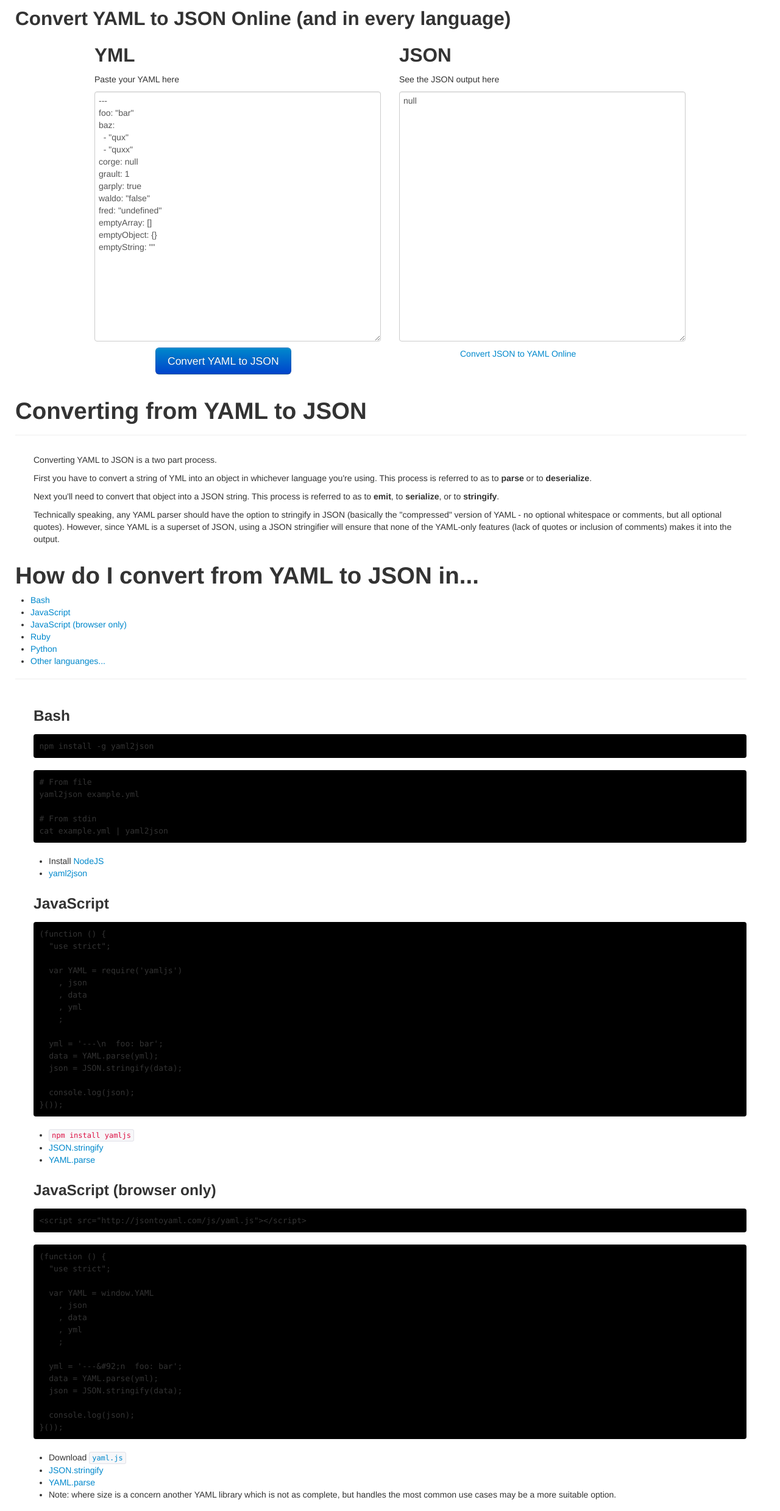
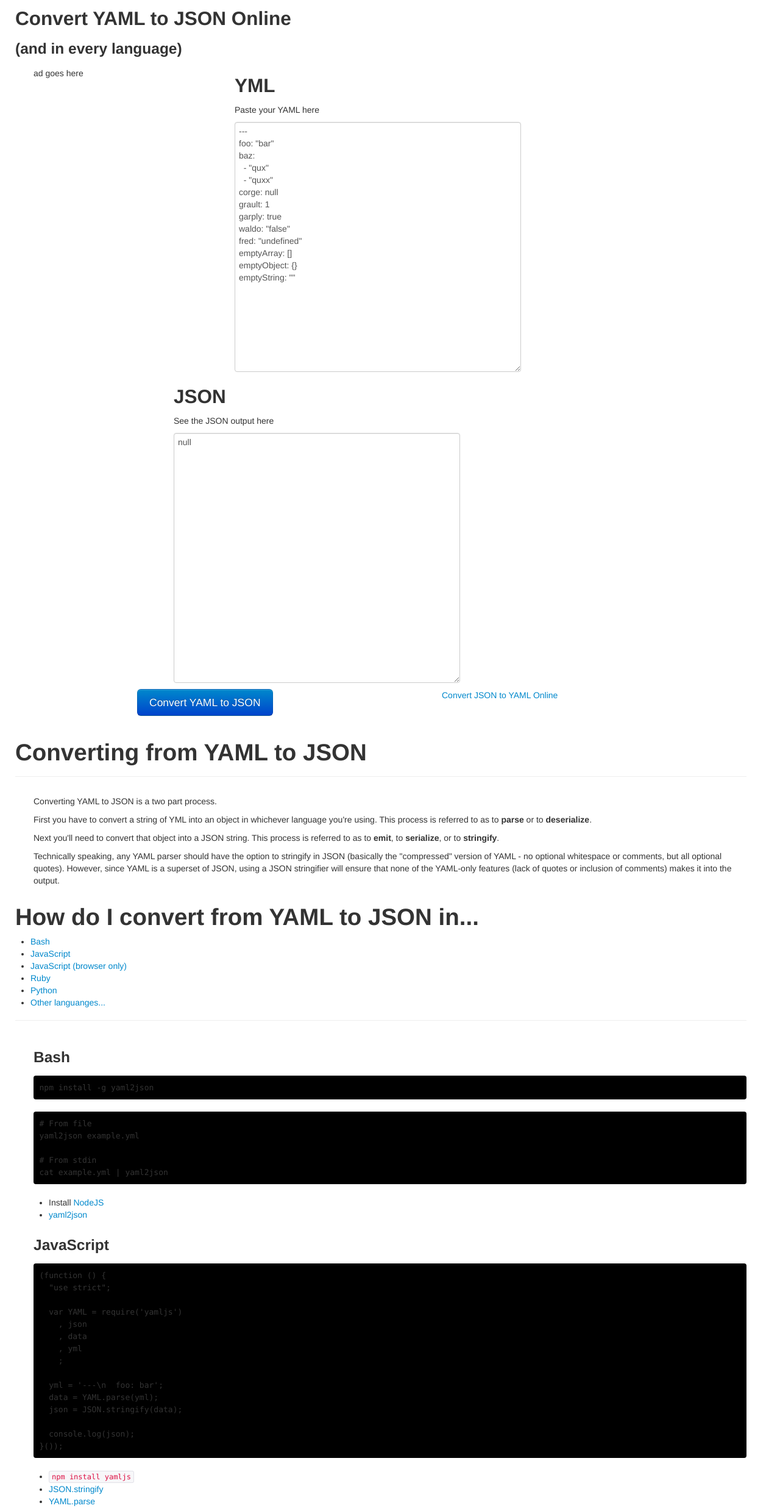
Before and after one commit to coolaj86/yamltojson.com, a plain HTML site: page index.html in a window 1280 px wide. Shown: the top 2478 px of the page at 61% size. Drawn offline with nearby package versions, Linux system fonts and the light colour scheme; a script that the page names is missing.

Commit message:
build.sh: YOLO

```diff
--- a/index.html
+++ b/index.html
@@ -4,7 +4,7 @@ m=s.getElementsByTagName(o)[0];a.async=1;a.src=g;m.parentNode.insertBefore(a,m)
 })(window,document,'script','//www.google-analytics.com/analytics.js','ga');
 
 ga('create', 'UA-42802552-2', 'yamltojson.com');
-ga('send', 'pageview');</script><script src="//ajax.googleapis.com/ajax/libs/jquery/2.0.3/jquery.min.js"></script><script src="./js/bootstrap.min.js"></script><script src="./js/yaml.js"></script><script src="./js/pakmanaged.min.js"></script></head><body><div class="container"><div class="row"><h2>Convert YAML to JSON Online (and in every language)</h2></div><section class="row"><div class="offset1 span5"><h2>YML</h2><p>Paste your YAML here</p><textarea rows="20" class="span5 js-yml">---
+ga('send', 'pageview');</script><script src="//ajax.googleapis.com/ajax/libs/jquery/2.0.3/jquery.min.js"></script><script src="./js/bootstrap.min.js"></script><script src="./js/yaml.js"></script><script src="./js/pakmanaged.min.js"></script></head><body><div class="container"><div class="row"><h2>Convert YAML to JSON Online</h2><h3>(and in every language)</h3></div><section class="row"><div class="span2">ad goes here</div><div class="span8"><div class="offset1 span5"><h2>YML</h2><p>Paste your YAML here</p><textarea rows="20" class="span5 js-yml">---
 foo: "bar"
 baz:
   - "qux"
@@ -16,8 +16,16 @@ waldo: "false"
 fred: "undefined"
 emptyArray: []
 emptyObject: {}
-emptyString: ""</textarea></div><div class="span5"><h2>JSON</h2><p>See the JSON output here</p><textarea rows="20" class="span5 js-json">null
-</textarea></div></section><div class="row"><div class="offset2 span4"><button type="button" class="center btn btn-primary btn-large js-convert">Convert YAML to JSON</button></div><div class="offset1 span4"><a href="http://jsontoyaml.com/">Convert JSON to YAML Online</a></div></div><section><div class="row"><br><div class="page-header"><h1>Converting from YAML to JSON</h1></div></div><div class="row"><div class="span12"><p>Converting YAML to JSON is a two part process.</p><p>First you have to convert a string of YML into an object in whichever language you're using.
+emptyString: ""</textarea></div><div class="span5"><h2>JSON</h2><p>See the JSON output here</p><textarea rows="20" class="span5 js-json">null</textarea></div></div><div class="span2"><script async src="//pagead2.googlesyndication.com/pagead/js/adsbygoogle.js"></script>
+<!-- YAMLtoJSON Wide Sky -->
+<ins class="adsbygoogle"
+     style="display:inline-block;width:160px;height:600px"
+     data-ad-client="ca-pub-8389988710887724"
+     data-ad-slot="1503061440"></ins>
+<script>
+(adsbygoogle = window.adsbygoogle || []).push({});
+</script>
+</div><div class="row"><div class="offset2 span4"><button type="button" class="center btn btn-primary btn-large js-convert">Convert YAML to JSON</button></div><div class="offset1 span4"><a href="http://jsontoyaml.com/">Convert JSON to YAML Online</a></div></div></section><section><div class="row"><br><div class="page-header"><h1>Converting from YAML to JSON</h1></div></div><div class="row"><div class="span12"><p>Converting YAML to JSON is a two part process.</p><p>First you have to convert a string of YML into an object in whichever language you're using.
 This process is referred to as to <strong>parse</strong> or to <strong>deserialize</strong>.</p><p>Next you'll need to convert that object into a JSON string.
 This process is referred to as to <strong>emit</strong>,
 to <strong>serialize</strong>, or to <strong>stringify</strong>.</p><p>Technically speaking, any YAML parser should have the option to stringify in JSON
@@ -31,7 +39,7 @@ yaml2json example.yml
 # From stdin
 cat example.yml | yaml2json
 </pre><ul><li><span>Install </span><a href="http://nodejs.org#download">NodeJS</a></li><li><a href="https://github.com/coolaj86/yaml2json">yaml2json</a></li></ul></div></div></article><article><a name="javascript"></a><div class="row"><div class="span12"><h3>JavaScript</h3><pre>(function () {
-  &quot;use strict&quot;;
+  "use strict";
 
   var YAML = require('yamljs')
     , json
@@ -45,8 +53,8 @@ cat example.yml | yaml2json
 
   console.log(json);
 }());
-</pre><ul><li><code>npm install yamljs</code></li><li><a href="https://developer.mozilla.org/en-US/docs/Web/JavaScript/Reference/Global_Objects/JSON/stringify">JSON.stringify</a></li><li><a href="https://github.com/jeremyfa/yaml.js">YAML.parse</a></li></ul></div></div></article><article><a name="browser-javascript"></a><div class="row"><div class="span12"><h3>JavaScript (browser only)</h3><pre>&lt;script src=&quot;http://jsontoyaml.com/js/yaml.js&quot;&gt;&lt;/script&gt;</pre><pre>(function () {
-  &quot;use strict&quot;;
+</pre><ul><li><code>npm install yamljs</code></li><li><a href="https://developer.mozilla.org/en-US/docs/Web/JavaScript/Reference/Global_Objects/JSON/stringify">JSON.stringify</a></li><li><a href="https://github.com/jeremyfa/yaml.js">YAML.parse</a></li></ul></div></div></article><article><a name="browser-javascript"></a><div class="row"><div class="span12"><h3>JavaScript (browser only)</h3><pre>&lt;script src="http://jsontoyaml.com/js/yaml.js"&gt;&lt;/script&gt;</pre><pre>(function () {
+  "use strict";
 
   var YAML = window.YAML
     , json
@@ -54,7 +62,7 @@ cat example.yml | yaml2json
     , yml
     ;
 
-  yml = '---&amp;#92;n  foo: bar';
+  yml = '---&#92;n  foo: bar';
   data = YAML.parse(yml);
   json = JSON.stringify(data);
 
```
